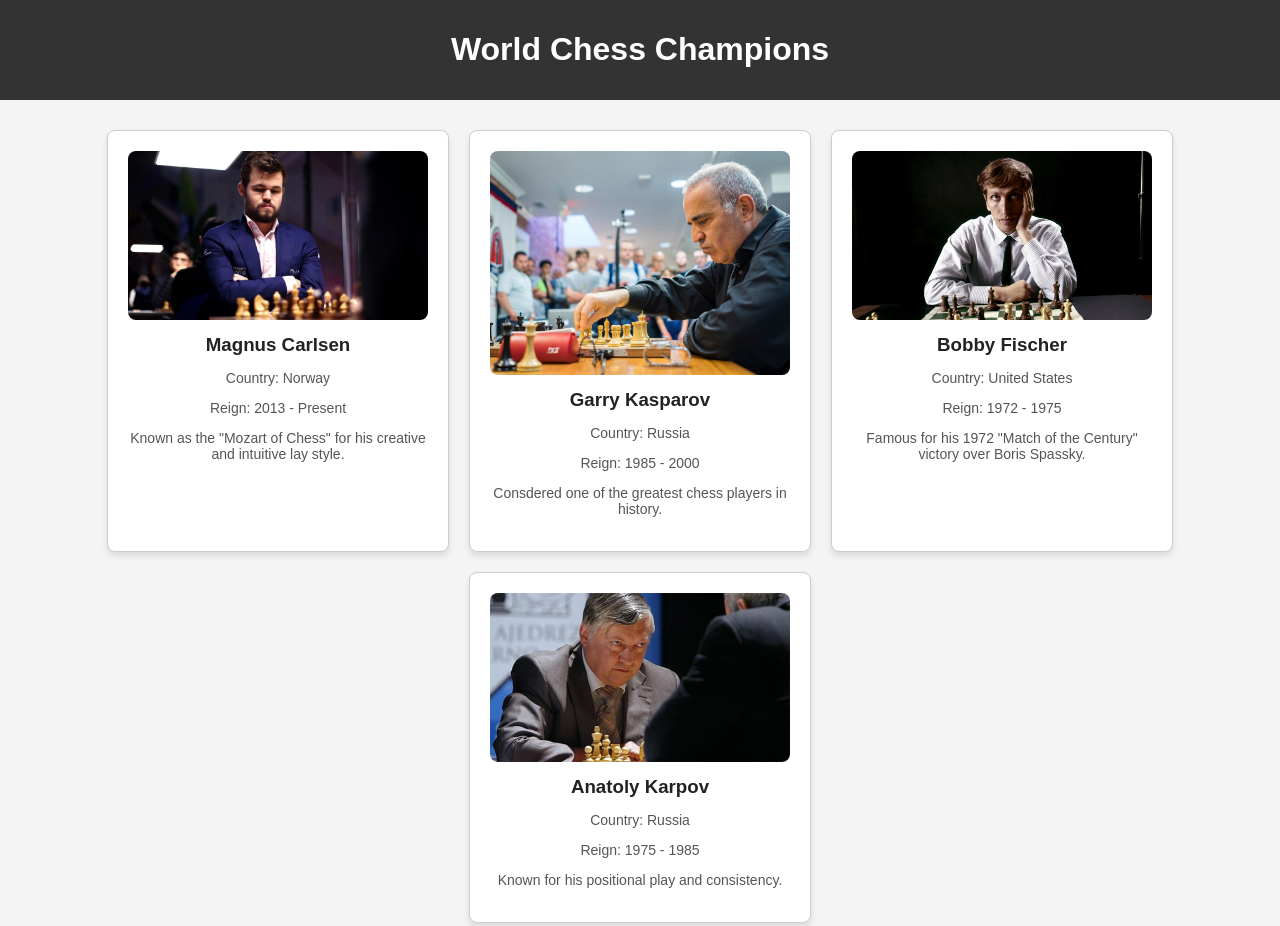
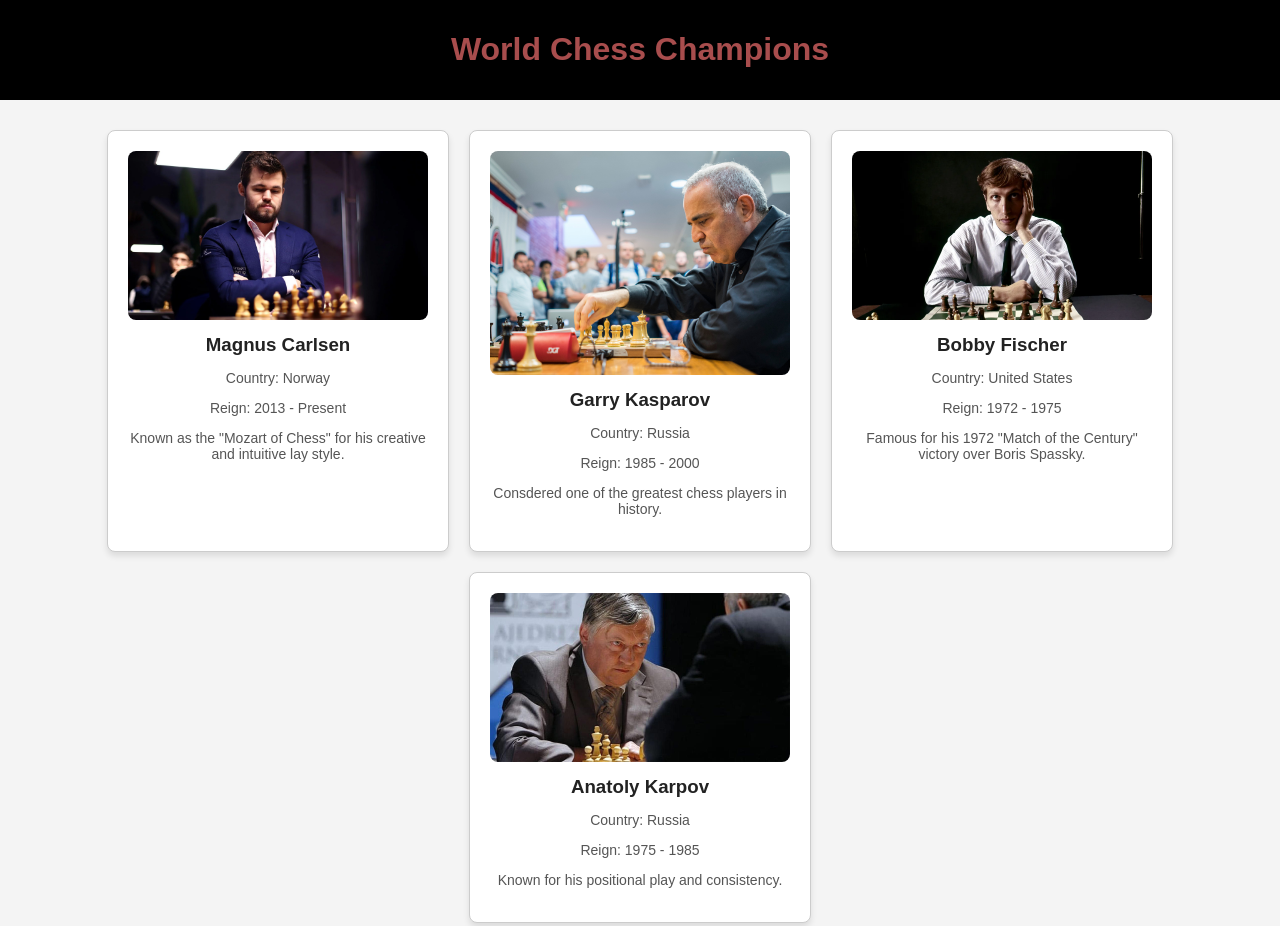
Before and after one commit to Babu024/world-champs, a plain HTML site: page index.html in a window 1280 px wide. Shown: the top 926 px of the page. Drawn offline with Linux system fonts and the light colour scheme.

Commit message:
added colour

```diff
--- a/index.html
+++ b/index.html
@@ -13,8 +13,8 @@
             color: #333;
         }
         header {
-             background-color: #333;
-             color: #fff;
+             background-color: #000000;
+             color: #a84d4d;
              padding: 10px 20px;
              text-align: center;
         }
```
